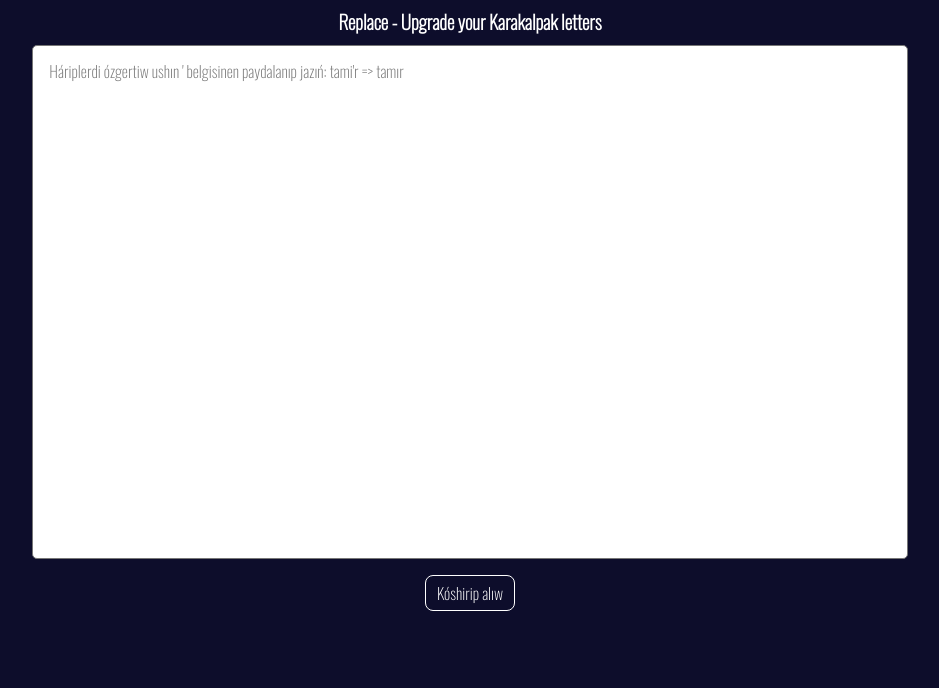
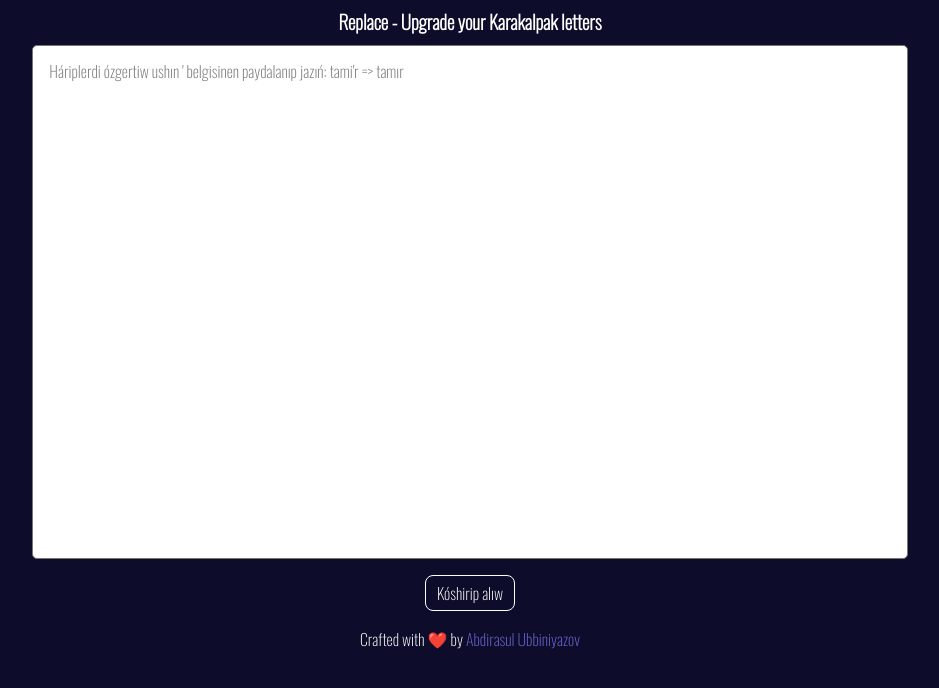
Before and after one commit to uabdirasul/replace, a React (Create React App) app: page / in a window 1280 px wide. Shown: the top 688 px of the page, without its empty margins (170-1109 px from the left). Built offline with nearby package versions, Linux system fonts and the light colour scheme.

Commit message:
add footer section and styles

```diff
--- a/public/style.css
+++ b/public/style.css
@@ -31,6 +31,10 @@ img {
   padding-right: 1.875rem;
   margin-left: auto;
   margin-right: auto;
+}
+
+a {
+  text-decoration: none;
 }
 
 /* noscript */
@@ -149,3 +153,14 @@ img {
 .alert--logo__close {
   cursor: pointer;
 }
+
+/* footer styles */
+
+.footer__container {
+  text-align: center;
+  color: #fff;
+}
+
+.footer__container a {
+  color: #6b65d3;
+}
--- a/src/App.js
+++ b/src/App.js
@@ -1,6 +1,7 @@
 import React, { Component } from "react";
 import Header from "./Layout/Header/Header";
 import Main from "./Layout/Main/Main";
+import Footer from "./Layout/Footer/Footer";
 
 export default class App extends Component {
   constructor(props) {
@@ -12,6 +13,7 @@ export default class App extends Component {
       <React.Fragment>
         <Header />
         <Main />
+        <Footer />
       </React.Fragment>
     );
   }
--- /dev/null
+++ b/src/Layout/Footer/Footer.js
@@ -0,0 +1,18 @@
+import React, { Component } from "react";
+
+class Footer extends Component {
+  render() {
+    return (
+      <footer className="container footer__container">
+        <p>
+          Crafted with ❤️ by{" "}
+          <a href="https://github.com/uabdirasul" target="blank">
+            Abdirasul Ubbiniyazov
+          </a>
+        </p>
+      </footer>
+    );
+  }
+}
+
+export default Footer;
```
